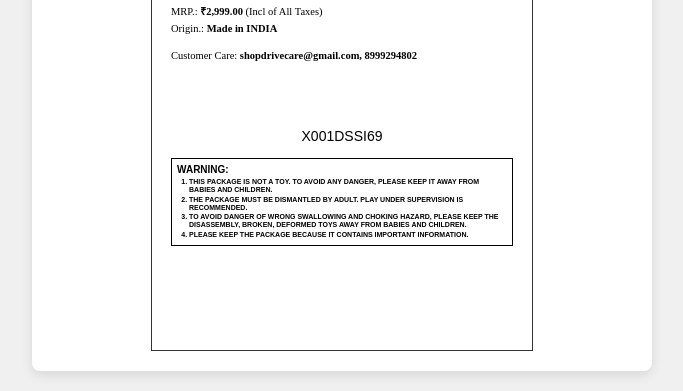
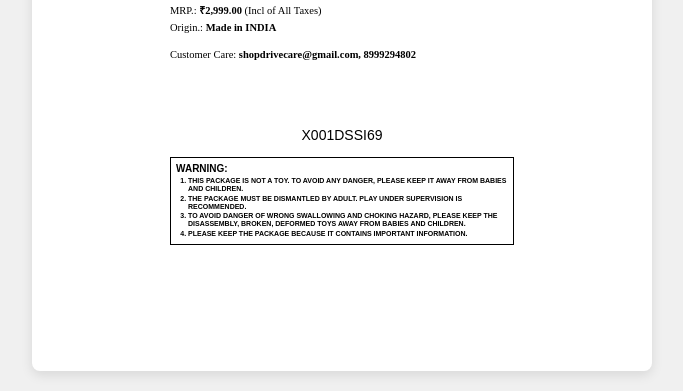
Before and after one commit to Rahul2254/BIS_Generator, a plain HTML site: page index.html in a window 1280 px wide. Shown: the part 1276-1667 px from the top of the page, without its empty margins (298-981 px from the left). Drawn offline with nearby package versions, Linux system fonts and the light colour scheme; a script that the page names is missing.

Commit message:
Update styles.css

```diff
--- a/styles.css
+++ b/styles.css
@@ -60,7 +60,7 @@ button {
     width: 101mm;
     height: 152mm;
     background: white;
-    border: 1px solid #333;
+    border: none;
     padding: 5mm;
     box-sizing: border-box;
     position: relative;
```
